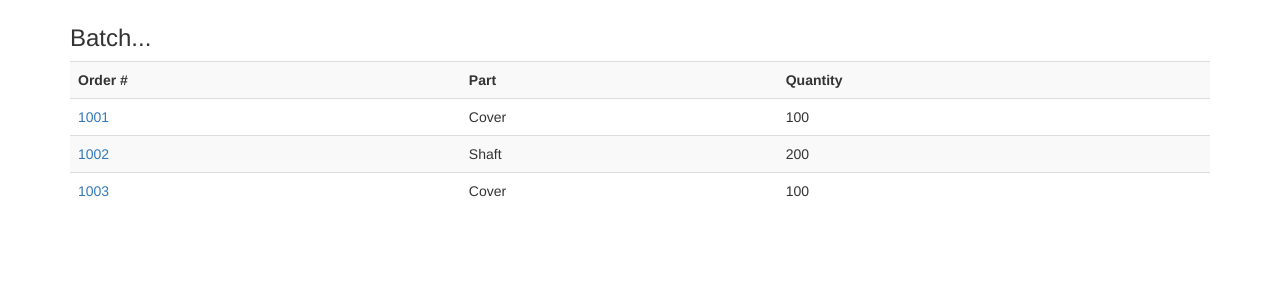
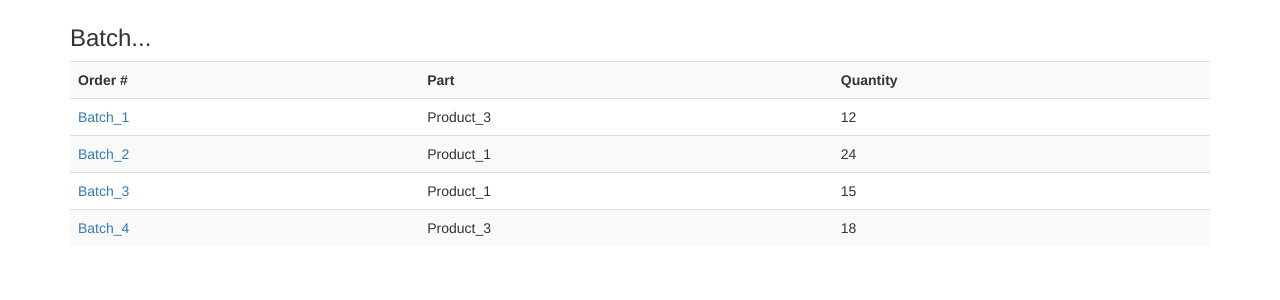
Before and after one commit to kernelbeau/QC, a Django app: page /qc/batch/ in a window 1280 px wide. Shown: the part 51-351 px from the top of the page. Run offline with Django 3.2, Linux system fonts and the light colour scheme; data comes from the database, SQL or seed files in the repository; some libraries are stand-ins or nearby versions.

Commit message:
refactor

```diff
--- a/FT/fixtures/auth_User.json
+++ b/FT/fixtures/auth_User.json
@@ -9,12 +9,12 @@
     "is_active": true,
     "is_superuser": true,
     "is_staff": true,
-    "last_login": "2014-02-15T02:01:23.770Z",
+    "last_login": "2014-03-13T02:06:15.907Z",
     "groups": [],
     "user_permissions": [],
-    "password": "pbkdf2_sha256$12000$d7i0YC0ry6Zr$KUEoT/y4jCgPdN41Z7QPEqghFntj7+jenPvxHtwW7yI=",
-    "email": "kb@example.com",
-    "date_joined": "2014-02-11T01:13:38.753Z"
+    "password": "pbkdf2_sha256$12000$t0622G5J649B$xQ7gylABbO0v3VGNZQf9cPfNCDAEYjZzzBgojdMWajY=",
+    "email": "kb@project.com",
+    "date_joined": "2014-03-13T01:35:43.206Z"
   }
 }
 ]
--- a/FT/fixtures/inspection.json
+++ b/FT/fixtures/inspection.json
@@ -3,19 +3,17 @@
   "pk": 1,
   "model": "inspection.product",
   "fields": {
-    "product": "Cover",
-    "number": 3,
-    "slug": "cover",
-    "revision": ""
+    "product": "Product_1",
+    "slug": "product_1",
+    "revision": "A"
   }
 },
 {
   "pk": 2,
   "model": "inspection.product",
   "fields": {
-    "product": "Shaft",
-    "number": 2,
-    "slug": "shaft",
+    "product": "Product_2",
+    "slug": "product_2",
     "revision": ""
   }
 },
@@ -23,17 +21,27 @@
   "pk": 3,
   "model": "inspection.product",
   "fields": {
-    "product": "Plate",
-    "number": 1,
-    "slug": "plate",
-    "revision": "A"
+    "product": "Product_3",
+    "slug": "product_3",
+    "revision": "C"
   }
 },
 {
   "pk": 1,
   "model": "inspection.feature",
   "fields": {
-    "product": 2,
+    "product": 3,
+    "limit_high": 18.515,
+    "limit_low": 18.5,
+    "feature": "18.500 overall length",
+    "feature_type": "D"
+  }
+},
+{
+  "pk": 2,
+  "model": "inspection.feature",
+  "fields": {
+    "product": 3,
     "limit_high": 1.501,
     "limit_low": 1.5,
     "feature": "1.500 diameter",
@@ -41,34 +49,23 @@
   }
 },
 {
-  "pk": 2,
-  "model": "inspection.feature",
-  "fields": {
-    "product": 2,
-    "limit_high": 18.015,
-    "limit_low": 17.985,
-    "feature": "18.000 length",
-    "feature_type": "D"
-  }
-},
-{
   "pk": 1,
   "model": "inspection.batch",
   "fields": {
-    "product": 1,
-    "batch": "1001",
-    "slug": "1001",
-    "quantity": "100"
+    "product": 3,
+    "batch": "Batch_1",
+    "slug": "batch_1",
+    "quantity": "12"
   }
 },
 {
   "pk": 2,
   "model": "inspection.batch",
   "fields": {
-    "product": 2,
-    "batch": "1002",
-    "slug": "1002",
-    "quantity": "200"
+    "product": 1,
+    "batch": "Batch_2",
+    "slug": "batch_2",
+    "quantity": "24"
   }
 },
 {
@@ -76,9 +73,57 @@
   "model": "inspection.batch",
   "fields": {
     "product": 1,
-    "batch": "1003",
-    "slug": "1003",
-    "quantity": "100"
+    "batch": "Batch_3",
+    "slug": "batch_3",
+    "quantity": "15"
+  }
+},
+{
+  "pk": 4,
+  "model": "inspection.batch",
+  "fields": {
+    "product": 3,
+    "batch": "Batch_4",
+    "slug": "batch_4",
+    "quantity": "18"
+  }
+},
+{
+  "pk": 1,
+  "model": "inspection.report",
+  "fields": {
+    "report": "Report_1",
+    "batch": 3,
+    "slug": "report_1"
+  }
+},
+{
+  "pk": 2,
+  "model": "inspection.report",
+  "fields": {
+    "report": "Report_2",
+    "batch": 1,
+    "slug": "report_2"
+  }
+},
+{
+  "pk": 1,
+  "model": "inspection.result",
+  "fields": {
+    "report": 1,
+    "inspector": "kb",
+    "feature": 1,
+    "result": "18.505"
+  }
+},
+{
+  "pk": 2,
+  "model": "inspection.result",
+  "fields": {
+    "report": 1,
+    "inspector": "kb",
+    "feature": 2,
+    "result": "1.500"
   }
 }
 ]
--- a/inspection/admin.py
+++ b/inspection/admin.py
@@ -26,6 +26,7 @@ admin.site.register(Batch, BatchAdmin)
 
 class ReportAdmin(admin.ModelAdmin):
     list_display = ('report',)
+    prepopulated_fields = {'slug': ('report',)}
 
 admin.site.register(Report, ReportAdmin)
 
--- a/inspection/models.py
+++ b/inspection/models.py
@@ -6,7 +6,6 @@ from django.utils.translation import ugettext_lazy as _
 
 class Product(models.Model):
     """ """
-    number = models.PositiveIntegerField(_('number'), max_length=8)
     product = models.CharField(_('product'), max_length=16)
     revision = models.CharField(_('revision'), max_length=2, null=True, blank=True)
     slug = models.SlugField(_('slug'), unique=True,)
@@ -26,9 +25,9 @@ class Product(models.Model):
 class Feature(models.Model):
     """ """
     ATTRIBUTE = 'A'; DIMENSION = 'D'
-    TYPE = ((ATTRIBUTE, 'Atribute'), (DIMENSION, 'Dimension'),)
+    FEATURE_TYPE = ((ATTRIBUTE, 'Atribute'), (DIMENSION, 'Dimension'),)
     feature = models.CharField(_('feature'), max_length=128, null=True, blank=True)
-    feature_type = models.CharField(max_length=2, choices=TYPE, default=DIMENSION)
+    feature_type = models.CharField(max_length=2, choices=FEATURE_TYPE, default=DIMENSION)
     limit_high = models.FloatField(_('limit high'),max_length=8, null=True, blank=True)
     limit_low = models.FloatField(_('limit low'),max_length=8, null=True, blank=True)
     product = models.ForeignKey('Product')
@@ -64,8 +63,8 @@ class Batch(models.Model):
 class Report(models.Model):
     """ """
     batch = models.ForeignKey('Batch')
-    inspector = models.CharField(_('inspector'), max_length=32)
     report = models.CharField(_('report'), max_length=8)
+    slug = models.SlugField(_('slug'), unique=True,)
 
     def __unicode__(self):
         return u'%s' % (self.report)
@@ -79,6 +78,7 @@ class Report(models.Model):
 class Result(models.Model):
     """ """
     feature = models.ForeignKey('Feature')
+    inspector = models.CharField(_('inspector'), max_length=32)
     report = models.ForeignKey('Report')
     result = models.CharField(_('result'), max_length=8)
 
--- a/inspection/templates/inspection/base.html
+++ b/inspection/templates/inspection/base.html
@@ -1,7 +1,7 @@
 {% extends "base.html" %}
 {% load i18n %}
 
-{% block title %}H.R. | {{ block.super }}{% endblock title %}
+{% block title %}Q.C. | {{ block.super }}{% endblock title %}
 
 {% block page_head %}{% endblock %}
 
--- a/inspection/templates/inspection/product_detail.html
+++ b/inspection/templates/inspection/product_batch.html
@@ -4,7 +4,7 @@
   <div class="row">
     {% block head_left %}
       <div class="col-sm-4">
-        <h3>{{ product.number }}, {{ product }}...</h3>
+        <h3>{{ product }}...</h3>
       </div>
     {% endblock %}
     {% block head_right %}
--- a/inspection/templates/inspection/product_list.html
+++ b/inspection/templates/inspection/product_list.html
@@ -19,13 +19,11 @@
 		<table class="table table-striped">
 			<tr>
 				<th>Number</th>
-				<th>Name</th>
 				<th></th>
 			</tr>
 			{% for product in object_list %}
 				<tr>
-					<td><a href="{% url 'inspection:product-detail' product.slug %}">{{ product.number }}</a></td>
-					<td>{{ product }}</td>
+					<td><a href="{% url 'inspection:product-batch' product.slug %}">{{ product }}</a></td>
 				</tr>
 			{% endfor %}
 		</table>
--- a/inspection/urls.py
+++ b/inspection/urls.py
@@ -7,9 +7,9 @@ urlpatterns = patterns('inspection.views',
 
     url(r'^$', InspectionIndex.as_view(), name='index'),
     url(r'product/$', ProductList.as_view(), name='product-list'),
-    url(r'product/(?P<slug>\w+)/$', ProductDetail.as_view(), name='product-detail'),
+    url(r'product/(?P<product>.+)/$', ProductBatchList.as_view(), name='product-batch'),
     url(r'batch/$', BatchList.as_view(), name='batch-list'),
-    url(r'batch/(?P<slug>\d+)/$', BatchDetail.as_view(), name='batch-detail'),
-    url(r'report/(?P<slug>\d+)/$', ReportList.as_view(), name='report-list'),
+    url(r'report/(?P<batch>.+)/$', ReportList.as_view(), name='report-list'),
+    url(r'(?P<batch>.+)/(?P<report>.+)$', ReportDetail.as_view(), name='report-detail'),
 
 )
--- a/inspection/views.py
+++ b/inspection/views.py
@@ -12,74 +12,47 @@ class InspectionIndex(TemplateView):
 
 
 class ProductList(ListView):
-    """list of products"""
+    """list of all products"""
     model = Product
 
-    def get_context_data(self, **kwargs):
-        context = super(ProductList, self).get_context_data(**kwargs)
-        context['batch'] = Batch.objects.all()
-        return context
 
-
-class ProductDetail(ListView):
-    """ """
-    template_name = 'inspection/product_detail.html'
+class ProductBatchList(ListView):
+    """display batch orders by product"""
+    template_name = 'inspection/product_batch.html'
 
     def get_queryset(self):
-        self.product = get_object_or_404(Product, slug=self.kwargs['slug'])
+        self.product = get_object_or_404(Product, slug=self.kwargs['product'])
         return Batch.objects.filter(product=self.product)
 
     def get_context_data(self, **kwargs):
-        context = super(ProductDetail, self).get_context_data(**kwargs)
+        context = super(ProductBatchList, self).get_context_data(**kwargs)
         context['product'] = self.product
         return context
 
 
 class BatchList(ListView):
-    """list of batch orders"""
+    """list of all batch orders released"""
     model = Batch
-
-    def get_context_data(self, **kwargs):
-        context = super(BatchList, self).get_context_data(**kwargs)
-        context['product'] = Product.objects.all()
-        return context
-
-
-class BatchDetail(ListView):
-    """ """
-    model = Batch
-    template_name = 'inspection/batch_detail.html'
 
 
 class ReportList(ListView):
-    """ """
+    """display reports associated with batch"""
     def get_queryset(self):
-        self.batch = get_object_or_404(Batch, slug=self.kwargs['slug'])
+        self.batch = get_object_or_404(Batch, slug=self.kwargs['batch'])
         return Report.objects.filter(batch=self.batch)
 
 
-#class ReportCreate(CreateView):
-    #"""add inspection results then redirect to the list page"""
-    #model = Result
-    #success_url = reverse_lazy('inspection:feature-list')
+class ReportDetail(ListView):
+    """display inspection report"""
+    template_name = 'inspection/report_detail.html'
 
-    #def get_context_data(self, **kwargs):
-        #context = super(ReportCreate, self).get_context_data(**kwargs)
-        #context['action'] = reverse('inspection:report-create')
-        #return context
+    def get_queryset(self):
+        self.report = get_object_or_404(Report, slug=self.kwargs['report'])
+        return Result.objects.filter(report=self.report)
 
-
-#class ReportUpdate(UpdateView):
-    #"""edit a result object then redirect to the list page"""
-    #model = Result
-    #success_url = reverse_lazy('inspection:feature-list')
-
-    #def get_context_data(self, **kwargs):
-        #context = super(ReportUpdate, self).get_context_data(**kwargs)
-        #context['action'] = reverse('inspection:report-update', kwargs={'pk': self.get_object().id})
-        #return context
-
-
-#class FeatureList(ListView):
-    #"""list all of the inspection features"""
-    #model = Feature
+    def get_context_data(self, **kwargs):
+        context = super(ReportDetail, self).get_context_data(**kwargs)
+        context['batch'] = Batch.objects.get(slug=self.report.batch.slug)
+        context['product'] = Product.objects.get(slug=self.report.batch.product.slug)
+        context['report'] = self.report
+        return context
--- a/project/templates/base.html
+++ b/project/templates/base.html
@@ -5,7 +5,7 @@
 
   <head>
     <meta charset="utf-8">
-    <title>{% block title %}My Project{% endblock %}</title>
+    <title>{% block title %}My Company{% endblock %}</title>
     <meta name="viewport" content="width=device-width, initial-scale=1.0">
     <meta name="description" content="My Django project">
     <link href="{% static 'img/favicon.ico' %}" rel="shortcut icon">
```
Also changed, not shown: inspection/templates/inspection/report_detail.html (+23 -2 lines), inspection/templates/inspection/report_list.html (+16 -1 lines), 5 other files.
